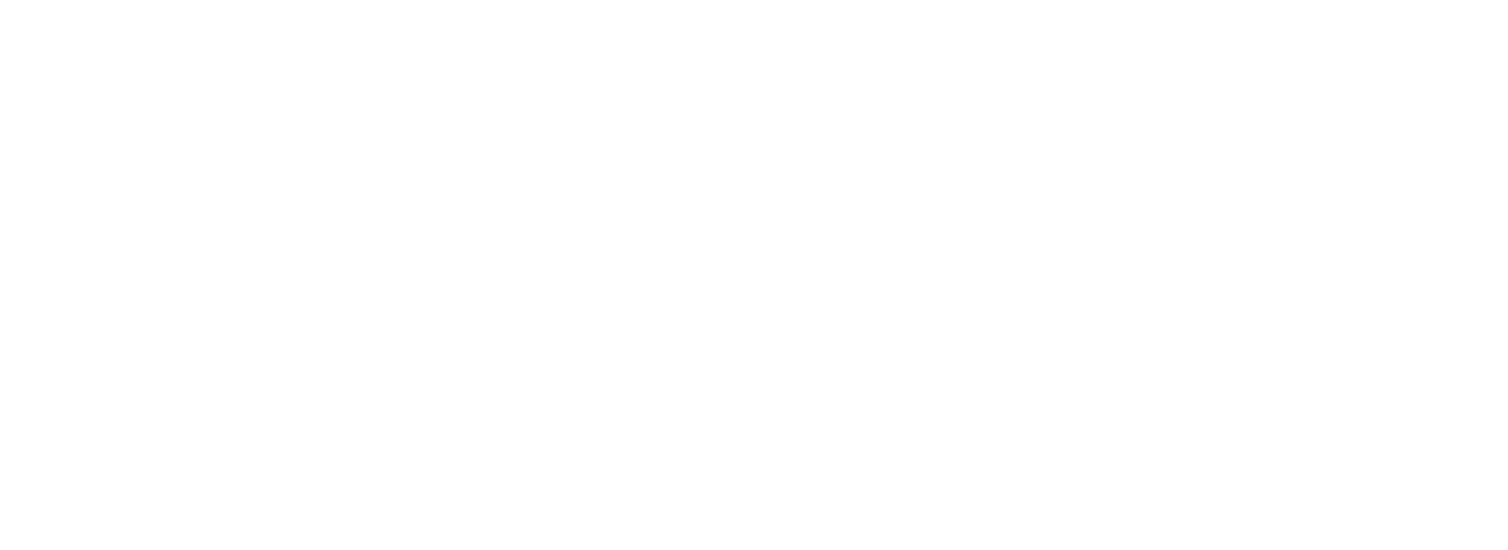
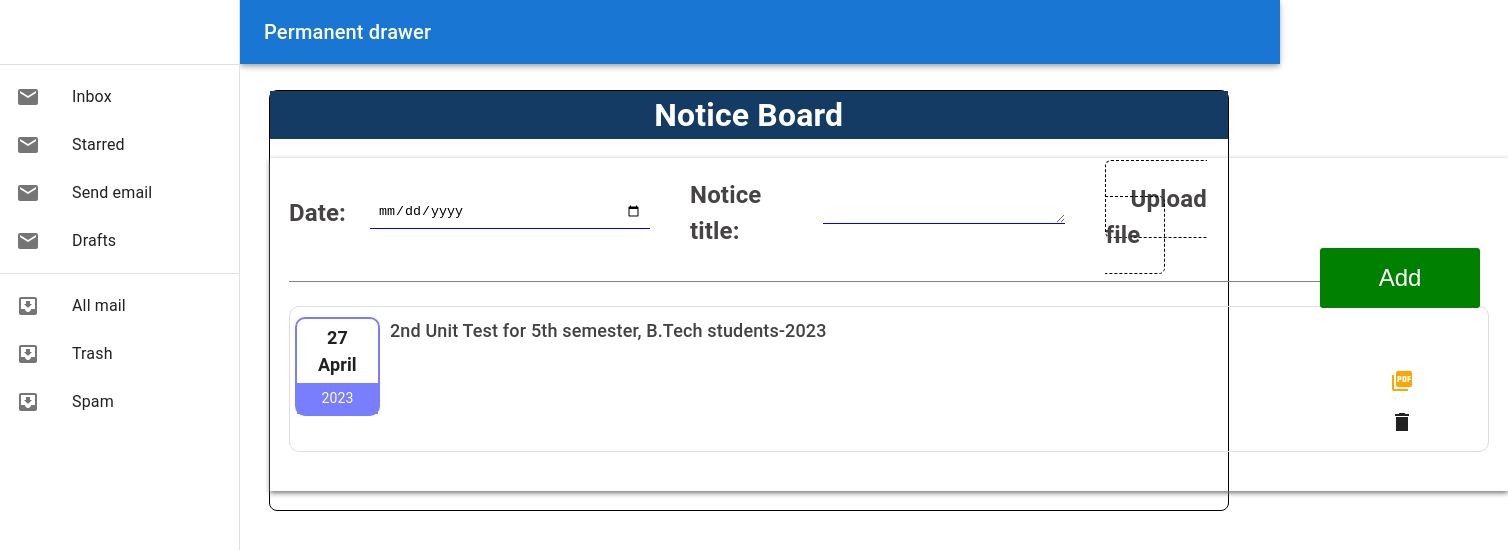
Before and after one commit to PankajBehera-1/SAMS_ADMIN, a React (Create React App) app: page /noticeboard in a window 1280 px wide. Before the commit this address had no page. Shown: the top 550 px of the page, 1508 px wide, since content can reach past the window. Built offline with nearby package versions, Linux system fonts and the light colour scheme.

Commit message:
notice board lulu

```diff
--- a/src/App.js
+++ b/src/App.js
@@ -1,4 +1,3 @@
-
 import './App.css';
 import AppRouter from './routers/router';
 
--- /dev/null
+++ b/src/components/noticeboard/index.jsx
@@ -0,0 +1,101 @@
+import React, { useState } from 'react';
+import Sidebar from "../../common/sidebar";
+import { Grid } from '@mui/material';
+import style from "./style.module.css";
+import DeleteSharpIcon from '@mui/icons-material/DeleteSharp';
+import PictureAsPdfIcon from '@mui/icons-material/PictureAsPdf';
+
+
+
+const Noticeboard = () => {
+  // const[allNotice,setNotice]=useState([]);
+  // const[newDate,setNewDate]=useState("");
+  // const[newTitle,setNewTitle]=useState("");
+  // const[newPdf,setNewPdf]=useState("");
+  // const handelAddNotice = ()=>{
+  //   let newNoticeBoard = {
+  //     date:newDate,
+  //     title:newTitle,
+  //     pdf:newPdf
+  //   }
+  //   let updatedNoticeArr =[...allNotice];
+  //   updatedNoticeArr.push(newNoticeBoard);
+  //   setNotice(updatedNoticeArr);
+  // }
+  return (
+    <>
+      < Sidebar />
+      <Grid className={style.main}>
+        <h1>Notice Board</h1>
+        <Grid className={style.wrapper}>
+          <Grid className={style.input}>
+
+            <Grid className={style.item}>
+              <label>Date:</label><br></br>
+              {/* <input value={newDate} onchange={(e)=>setNewDate(e.target.value)} placeholder='Notice Date'/> */}
+              <input type='date'/>
+            </Grid>
+            <Grid className={style.item}>
+              <label>Notice title: </label><br></br>
+              {/* <input type="text" value={newTitle} onchange={(e)=>setNewTitle(e.target.value)} placeholder='Notice Title' /> */}
+              <textarea rows="2" cols="30"></textarea>
+            </Grid>
+            <Grid className={style.item}>
+            <Grid className={style.file}>
+            <input type='file' id='file' />
+              <label for='file'>Upload file</label>
+            </Grid>
+
+              {/* <input type="file" value={newPdf} onchange={(e)=>setNewPdf(e.target.value)} placeholder='Notice pdf' /> */}
+
+            </Grid>
+
+            <Grid className={style.item}>
+
+            {/* <button type='button' onClick={handelAddNotice} className={style.primarybtn}>Add</button> */}
+            <button type='button' className={style.primarybtn}>Add</button>
+           </Grid>
+           </Grid>
+           <Grid className={style.firstlist}>
+            <Grid className={style.list}>
+              {/* {allNotice.map((item,index)=>{
+                return(
+               <Grid className={style.listitem} key={index} >
+              <h3>{item.Date}</h3>
+              <p>{item.Title}</p>
+              <h5>{item.Pdf}</h5> */}
+
+              <Grid className={style.listitem}>
+                <Grid className={style.date}>
+                <h3>27 <br></br>
+                    April</h3>
+                  <p>2023</p>
+
+                </Grid>
+                <Grid className={style.content}>
+                <h5>2nd Unit Test for 5th semester, B.Tech students-2023  </h5>
+                <h2><PictureAsPdfIcon/></h2>
+
+
+            <Grid className={style.icon}>
+           <DeleteSharpIcon />
+          </Grid>
+         </Grid>
+
+         </Grid>
+
+                {/* )
+
+              })}
+             */}
+         </Grid>
+            </Grid>
+
+        </Grid>
+      </Grid>
+
+    </>
+  );
+}
+
+export default Noticeboard;
--- /dev/null
+++ b/src/components/noticeboard/style.module.css
@@ -0,0 +1,183 @@
+*{
+    padding: 0;
+    margin: 0;
+    box-sizing: border-box;
+}
+.main{
+    border: 1px solid black;
+    width: 75%;
+    margin-top: 7%;
+    margin-left: 21%;
+    border-radius: 1vh;
+
+}
+.main h1{
+    text-align: center;
+    background-color:  rgb(20, 59, 100);
+    color:white;
+
+}
+.wrapper{
+   padding: 2%;
+   width: fit-content;
+   margin-left: auto;
+   margin-right:auto;
+   margin-top: 2%;
+   margin-bottom: 2%;
+   max-height: 200vh;
+   overflow-x: auto;
+   box-shadow: 0px 2px 5px rgb(116, 116, 116);
+}
+.input{
+    display: flex;
+    align-items: center;
+    justify-content: center;
+    border-bottom: 1px solid gray;
+    padding-bottom: 3vh;
+    margin-bottom: 3vh;
+    margin-right: 20vh;
+
+}
+.item{
+    display: flex;
+    flex-direction: column;
+    align-items: flex-start;
+    margin-right:5vh;
+    /* margin-bottom: 4vh; */
+
+}
+.item label{
+    font-weight: bold;
+    margin-bottom: 1vh;
+    margin-right: 3vh;
+    font-size: 3vh;
+    color: rgb(70, 67, 67);
+
+}
+.item ::placeholder{
+font-size: 17px;
+}
+.item input{
+    padding: 8px;
+    border: none;
+    border-bottom: 1.5px solid blue;
+    width: 35vh;
+    /* margin-bottom: 5vh; */
+
+}
+.item textarea{
+    padding: 8px;
+    border: none;
+    border-bottom: 1.5px solid blue;
+    width: 35vh;
+
+
+}
+.file input{
+    display: none;
+
+}
+.file label{
+    padding: 3vh;
+    height: 2vh;
+    width: 10vh;
+    border-radius: 6px;
+    border: 1px dashed black;
+    margin-top: 15vh;
+}
+.file label:hover{
+    color:blue ;
+    border: 1px dashed blueviolet;
+}
+
+.primarybtn{
+    position: absolute;
+    top: 1vh;
+    left: 165vh;
+    background-color:green;
+    color: white;
+    border: none;
+    margin-top: 30vh;
+    padding: 2vh;
+    width: 20vh;
+    cursor: pointer;
+    border-radius: 3px;
+    font-size: 3vh;
+}
+.primarybtn:hover{
+    background-color: rgb(10, 181, 10);
+    box-shadow: 0px 1px 2px rgb(0, 0, 0);
+}
+.firstlist{
+    display: flex;
+    flex-direction: column;
+}
+.listitem{
+    /* background-color:white;
+    display: flex;
+    justify-content: space-between;
+    align-items: center;
+    margin-bottom: 1.5vh;
+    border: 1.5px solid gray;
+    border-radius: 5px; */
+	padding:0px;
+    width: 150vh;
+	float: left;
+	box-shadow: 0px 0px 2px 0px #ffffff1f;
+	margin-bottom: 20px;
+	padding: 10px 6px 10px 5px;
+	border: 1px solid #dddddd;
+	border-radius: 10px;
+}
+.date{
+    float: left;
+	width:85px;
+	text-align: center;
+	border:2px solid #787eff;
+	padding-top: 5px;
+	border-radius: 10px;
+    margin: 0;
+}
+.firstlist h3{
+    font-size: 18px;
+    font-weight: bold;
+    margin: 0;
+}
+.firstlist p{
+    font-size: 14px;
+	background: #787eff;
+	color: #fff;
+	padding: 5px;
+	margin-top: 5px;
+
+}
+.content{
+    float: left;
+	width: calc(100% - 90px);
+	padding: 0px 0px 0px 10px;}
+.content h5{
+    font-size:18px;
+	margin-bottom: 6px;
+	color: #424242;
+	font-weight: 500;
+
+
+}
+.content h2{
+    color:orange;
+	text-decoration: none;
+	font-weight: bold;
+	margin-right: 50vh;
+    font-size: 5vh;
+    margin-left: 125vh;
+}
+.icon{
+    font-size: 35px;
+    cursor: pointer;
+    font-size: large;
+    margin-left: 125vh;
+
+}
+.icon:hover{
+   color: green;
+}
--- a/src/routers/router.js
+++ b/src/routers/router.js
@@ -1,12 +1,15 @@
 import React from "react";
 import { BrowserRouter as Router, Routes, Route } from "react-router-dom";
 import Dashboard from "../components/dashboard/index";
+import Noticeboard from "../components/noticeboard/index";
 
 const AppRouter = () => {
   return (
     <Router>
       <Routes>
         <Route path="/" element={<Dashboard />}/>
+        <Route path="/noticeboard" element={<Noticeboard />}/>
+
       </Routes>
     </Router>
   );
```
Also changed, not shown: 1 other file (tests, documents, lock files or other folders).
